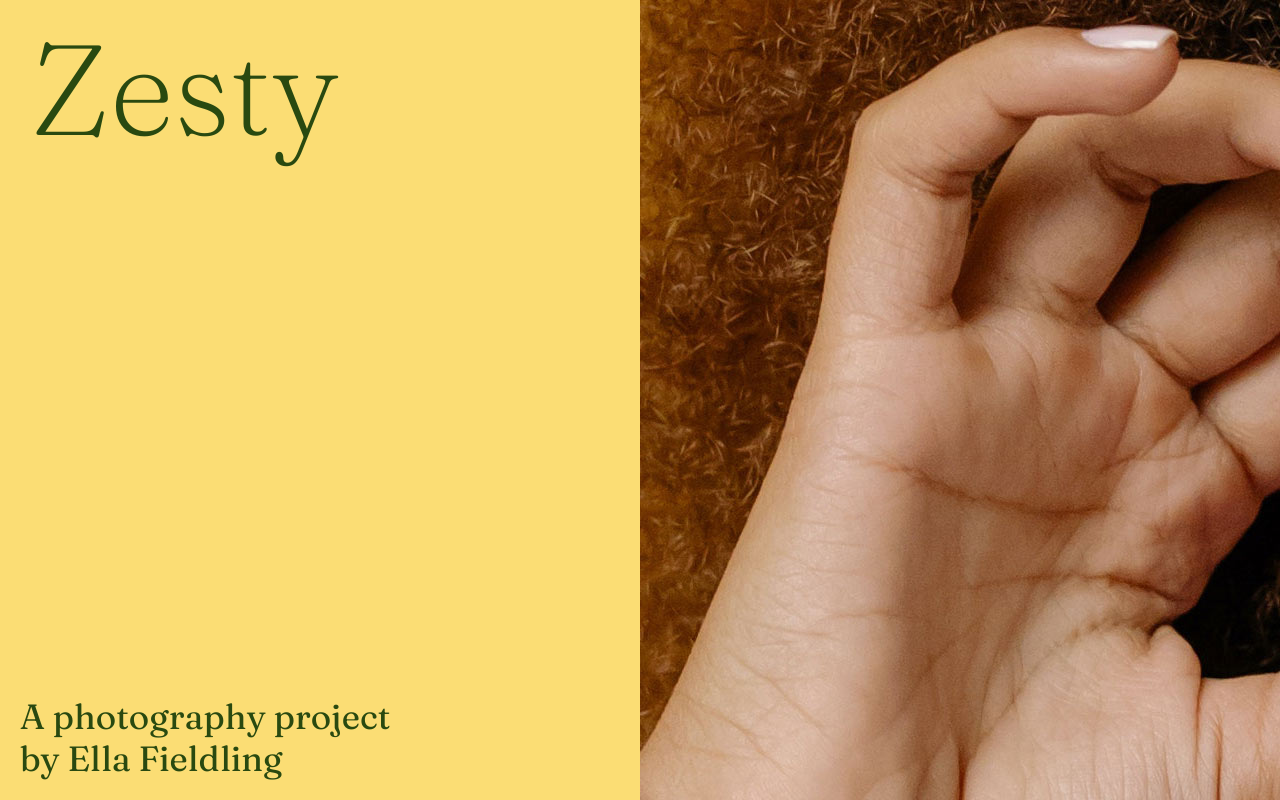
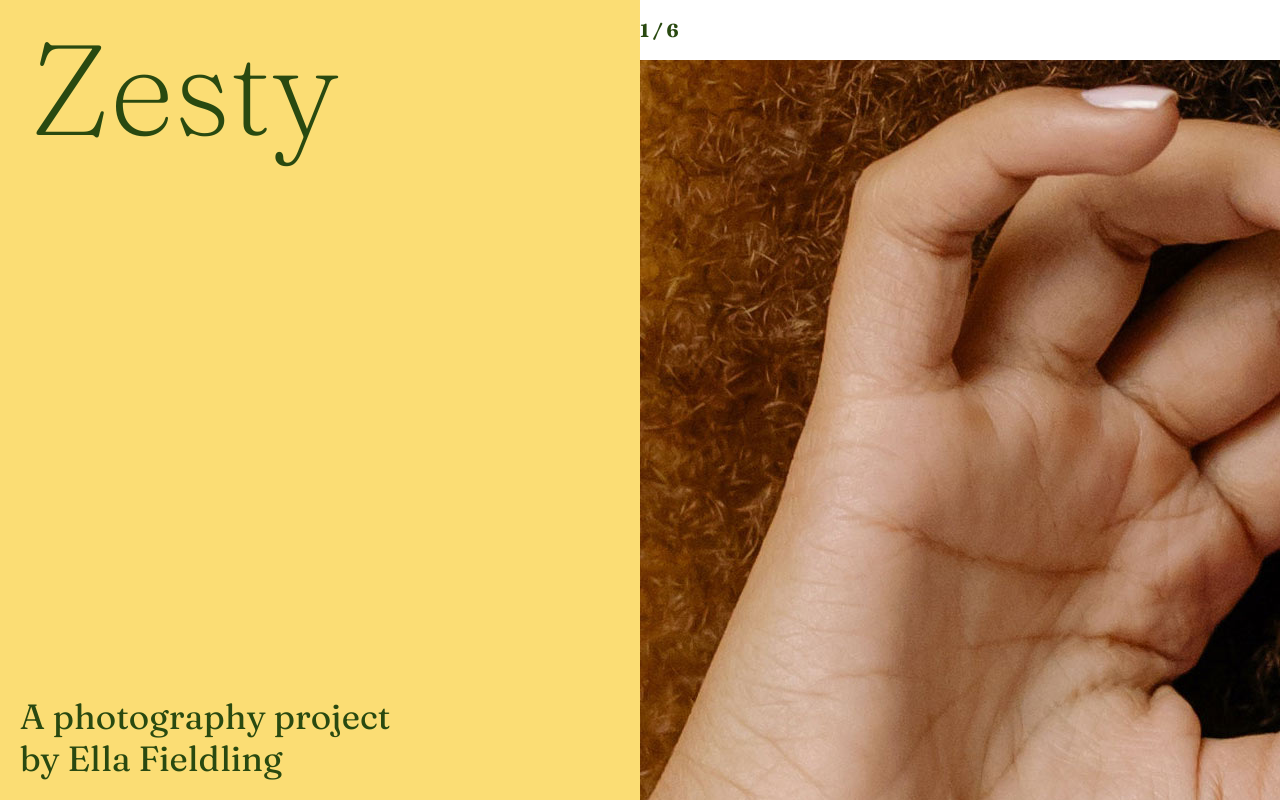
Before and after one commit to lauechev/zesty, a React (Create React App) app: page / in a window 1280 px wide. Shown: the top 800 px of the page. Built offline with nearby package versions, Linux system fonts and the light colour scheme.

Commit message:
🐍 change photos on click

```diff
--- a/src/App.js
+++ b/src/App.js
@@ -1,5 +1,5 @@
 import './styles.css';
-import React from 'react';
+import React, { useState } from 'react';
 import cabbage from './assets/image1.jpeg';
 import mango from './assets/image2.jpeg';
 import fig from './assets/image3.jpeg';
@@ -10,6 +10,22 @@ import avocado from './assets/image6.jpeg';
 const images = [fig, mango, cabbage, gaze, peach, avocado];
 
 const App = () => {
+  const [currentImage, setCurrentImage] = useState(0);
+
+  const handleClick = () => {
+    const length = images.length - 1;
+
+    setCurrentImage((currentImage) => {
+      // if (currentImage < length) {
+      //   return currentImage + 1;
+      // } else {
+      //   return 0;
+      // }
+
+      return currentImage < length ? currentImage + 1 : 0;
+    });
+  };
+
   return (
     <div className="App">
       <div className="title">
@@ -22,7 +38,10 @@ const App = () => {
       </div>
 
       <div className="img-container">
-        <img src={images[0]} alt="fig" />
+        <h3>
+          {currentImage + 1} / {images.length}
+        </h3>
+        <img src={images[currentImage]} alt="fig" onClick={handleClick} />
       </div>
     </div>
   );
```
